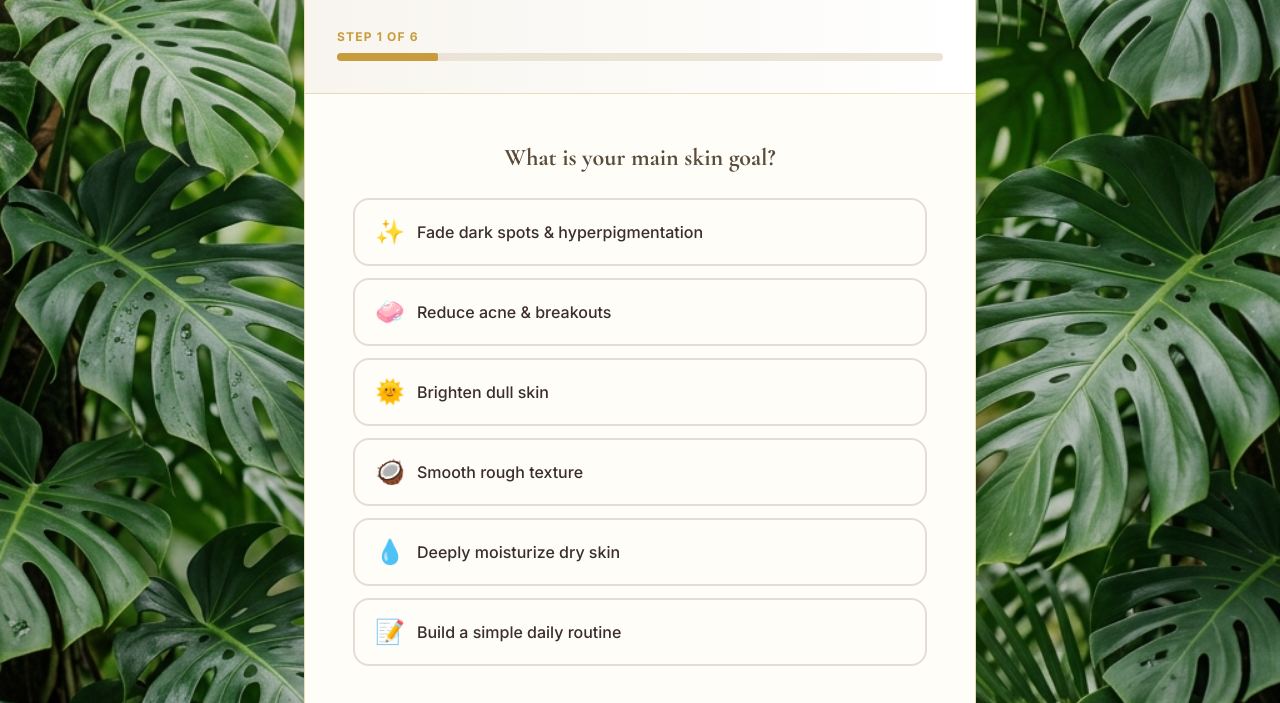
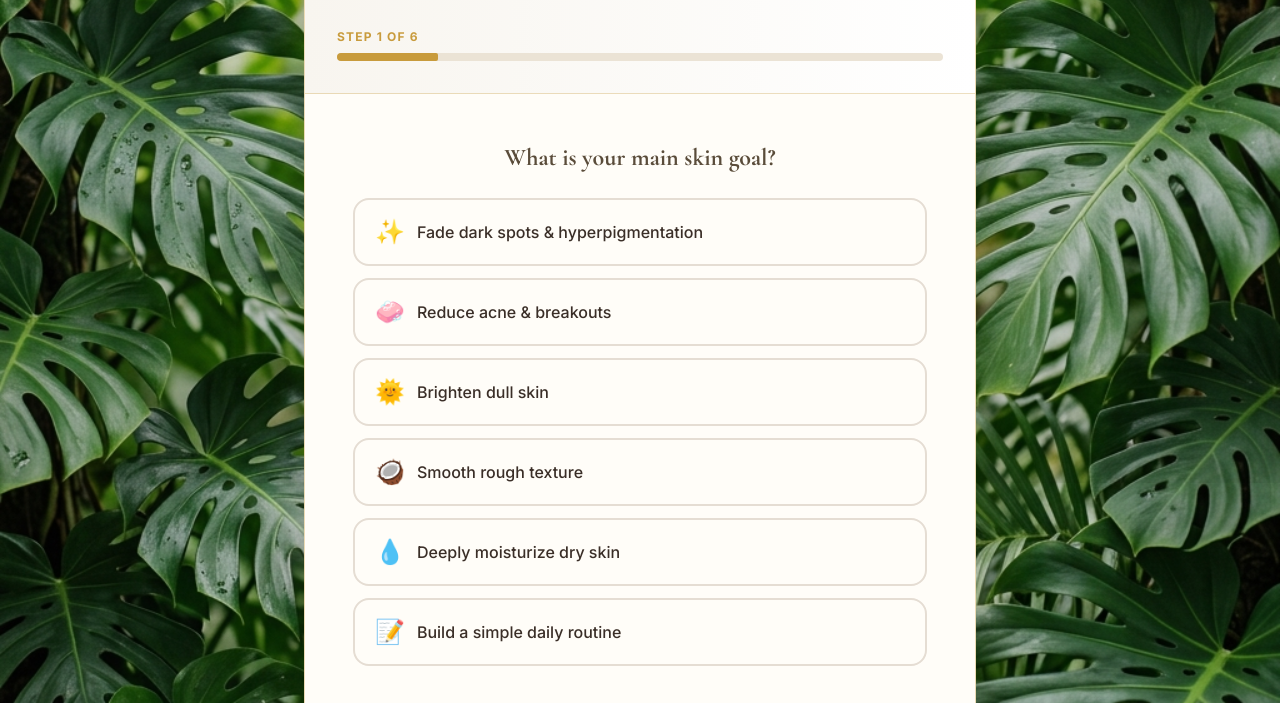
Before and after one commit to Shamzbruv/Foryou-Skin-Bar, a website: page quiz.html in a window 1280 px wide. Shown: the part 317-1020 px from the top of the page. Drawn offline with nearby package versions, Linux system fonts and the light colour scheme; no server answers.

Commit message:
Fix quiz background not applying by moving the background style from main to body

```diff
--- a/css/client-review.css
+++ b/css/client-review.css
@@ -379,11 +379,16 @@ main > section[class*="from-\["] p {
 .checkout-summary-clean #discountMessage.text-red-400 { color: #b42318 !important; }
 
 /* Quiz gets a purposeful visual frame and consistently gold next action. */
-body.quiz-page main.min-h-screen {
-  min-height: calc(100vh - 7rem);
+body.quiz-page {
   background:
     linear-gradient(rgba(0,0,0,0.1), rgba(0,0,0,0.15)),
     url('../assets/brand/quiz_bg_nature.png') center / cover no-repeat fixed !important;
+}
+body.quiz-page main,
+body.quiz-page main.min-h-screen {
+  background: transparent !important;
+  box-shadow: none !important;
+  border: none !important;
 }
 .quiz-page #quizContainer {
   border-color: rgba(200,155,60,.36) !important;
```
